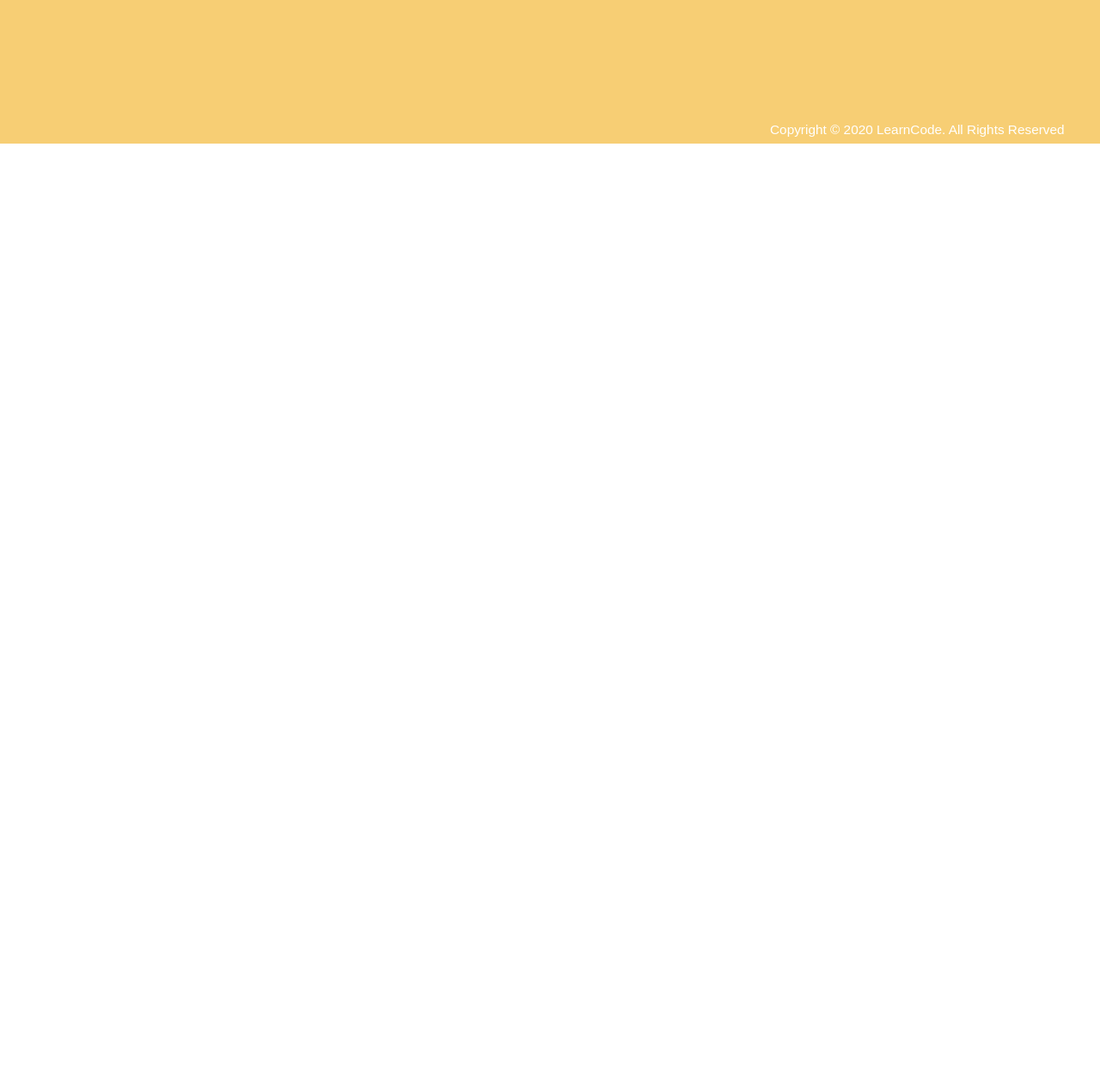
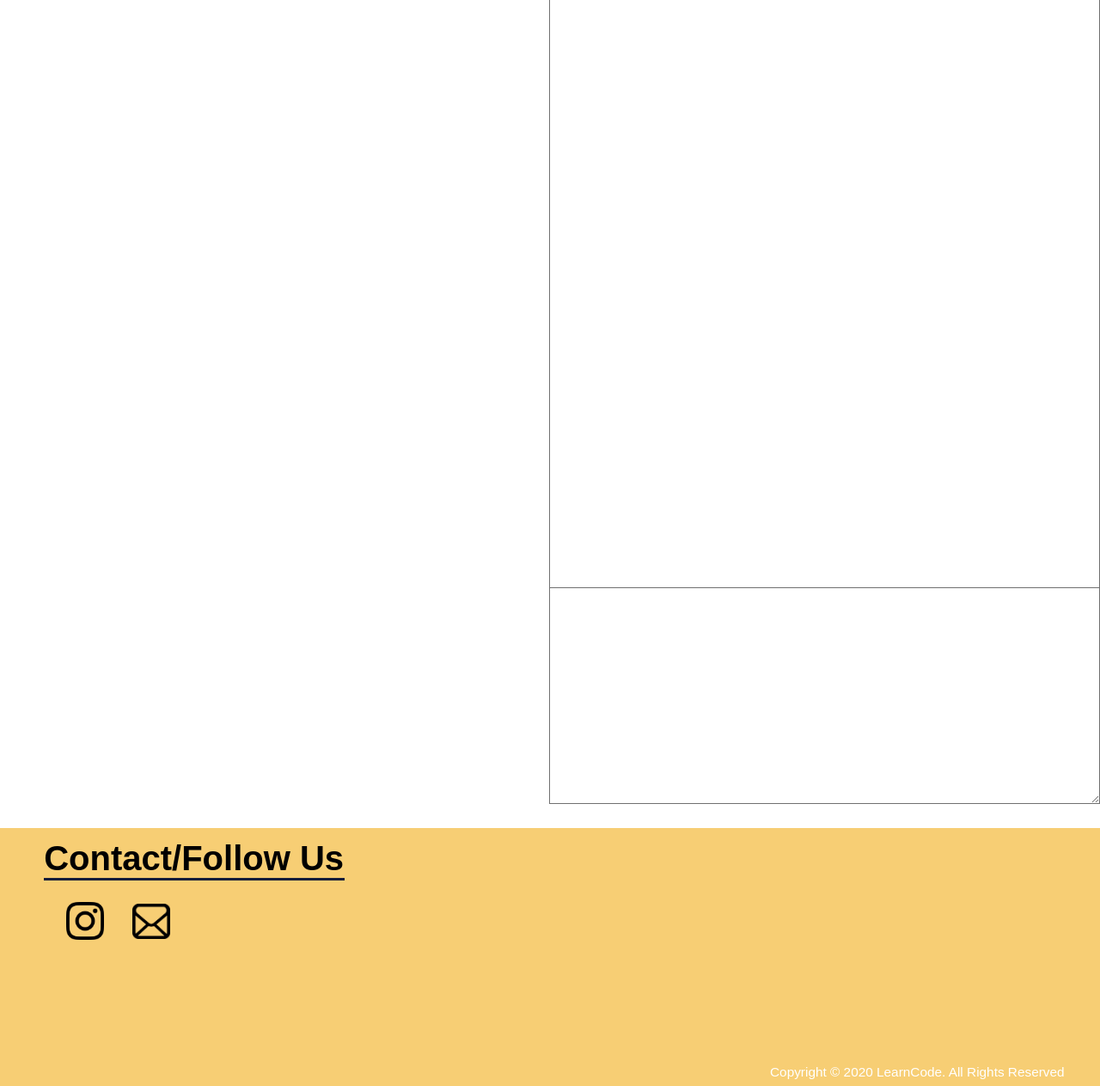
Before and after one commit to Otm639e/LearnCode, a plain HTML site: page public/htmlPractice.html in a window 1280 px wide. Shown: the part 201-1464 px from the top of the page at 86% size. Before the commit the page ends 800 px from the top, so only its background shows below. Drawn offline with Linux system fonts and the light colour scheme.

Commit message:
commiting

```diff
--- a/public/htmlPractice.html
+++ b/public/htmlPractice.html
@@ -23,7 +23,20 @@
 
 
     <div class="body">
-        <div id="txt-editor-1" class="txt-editor"></div>
+        <div class="title">
+            <h1>Explore using different</h1>
+            <h1>HTML</h1>
+            <h1>Elements</h1>
+
+        </div>
+        <div id="interactive-section">
+            <div id="txt-editor"></div>
+            <div id="display"></div>
+        </div>
+        <div id="bottom-interactive-section">
+            <div class="take-up-space"></div>
+            <textarea name="" id="copy-area" cols="0" rows="0"></textarea>
+        </div>
     </div>
 
 
--- /dev/null
+++ b/sass/htmlPractice.scss
@@ -0,0 +1,53 @@
+$mainColor: #FFFFFF;
+$yellow: #F7CE74;
+$pink: #EE6CB7;
+$blue: #82D2EE;
+$darkBlue: #283054;
+$gray: #F0F2F8;
+$newblue: #141C39;
+
+
+*{
+    padding: 0;
+    margin: 0;
+    position: relative;
+}
+html{
+    width: 100%;
+    height: 100%;
+    scroll-behavior: smooth;
+}
+body{
+    width: 100%;
+    height: 100%;
+}
+#interactive-section{
+    width: 100%;
+    height: 700px;
+    display: flex;
+    margin-top: 5px;
+    #txt-editor{
+        width: 50%;
+        height: 100%;
+    }
+    #display{
+        width: 50%;
+        height: 100%;
+        border: solid #707070 1px;
+    }
+}
+#bottom-interactive-section{
+    width: 100%;
+    height: 250px;
+    display: flex;
+    margin-bottom: 30px;
+    .take-up-space{
+        width: 50%;
+        height: 100%;
+    }
+    #copy-area{
+        width: 50%;
+        height: 100%;
+        border: solid #707070 1px;
+    }
+}
--- a/sass/style.scss
+++ b/sass/style.scss
@@ -1,2 +1,3 @@
 @import "index.scss";
 @import "about.scss";
+@import "htmlPractice.scss";
```
Also changed, not shown: styles/htmlPractice.css (added), styles/style.css, 3 other files.
